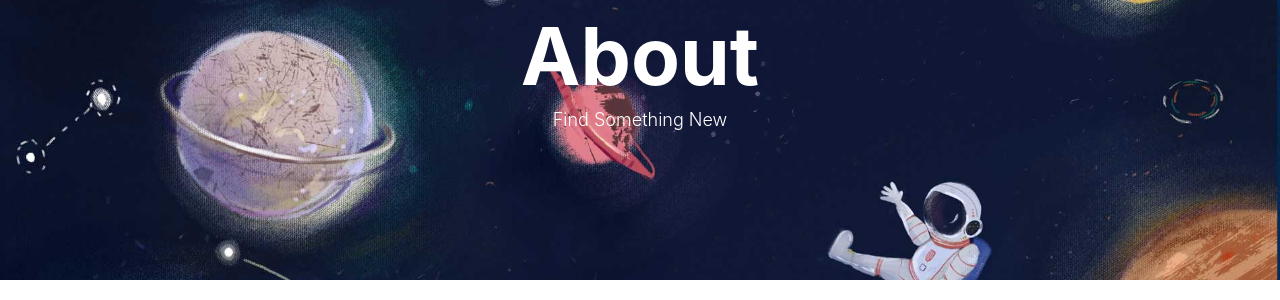
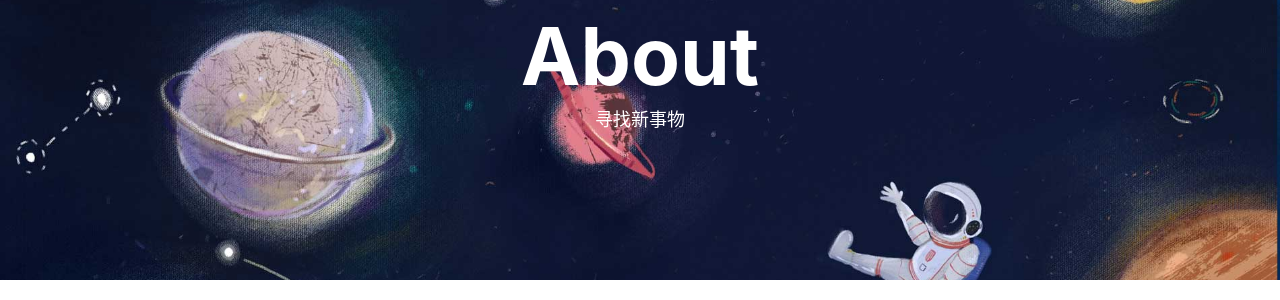
Before and after one commit to qiubinglin/qiubinglin.github.io, a Jekyll site: the page built from about.html, in a window 1280 px wide. Shown: the part 138-438 px from the top of the page. Built offline with Jekyll 4.4.1, drawn with Linux system fonts in a browser that asks for light colours; nearby versions of some CDN libraries; comment, search, counter and statistics services are not loaded.

Commit message:
About me

```diff
--- a/about.html
+++ b/about.html
@@ -1,7 +1,7 @@
 ---
 layout: page
 title: "About"
-description: "Find Something New"
+description: "寻找新事物"
 header-img: "img/about-bg.jpg"
 multilingual: true
 ---
```
